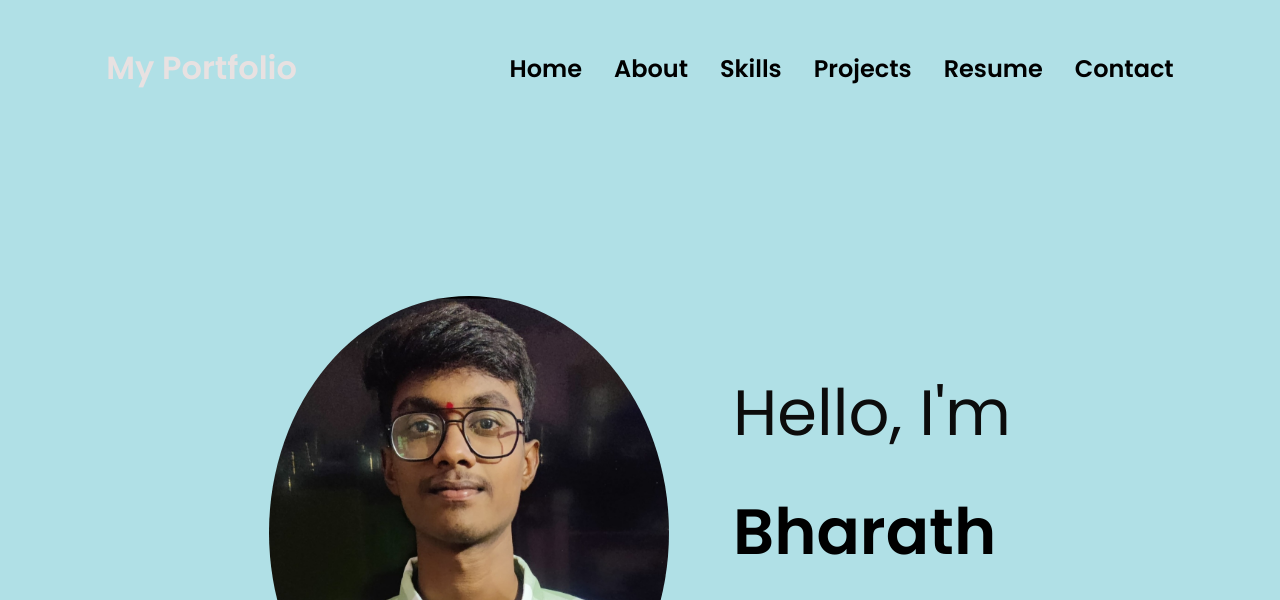
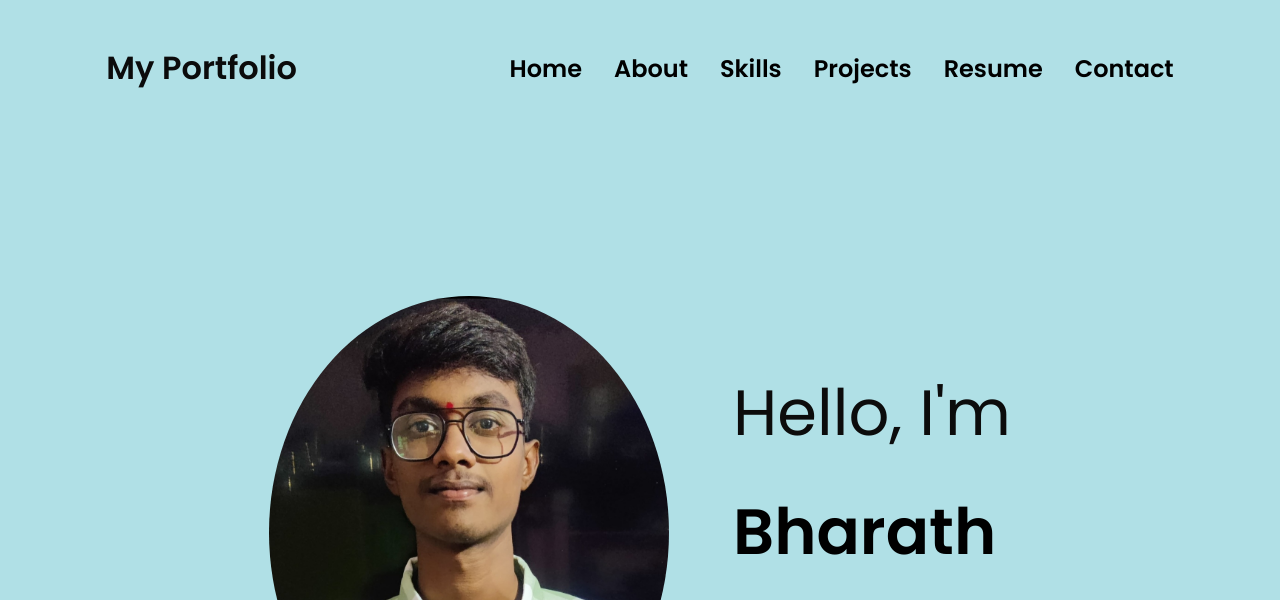
Before and after one commit to Bharath-87/Portfolio, a plain HTML site: page my-port/index.html in a window 1280 px wide. Shown: the top 600 px of the page. Drawn offline with Linux system fonts and the light colour scheme; a script that the page names is missing.

Commit message:
Update style.css

```diff
--- a/my-port/style.css
+++ b/my-port/style.css
@@ -60,7 +60,7 @@ a:hover {
 
 .logo {
   font-size: 2rem;
-  color:rgb(232, 225, 225);
+  color:rgb(11, 11, 11);
   font-weight:800;
   font-style: calc();
 }
```
